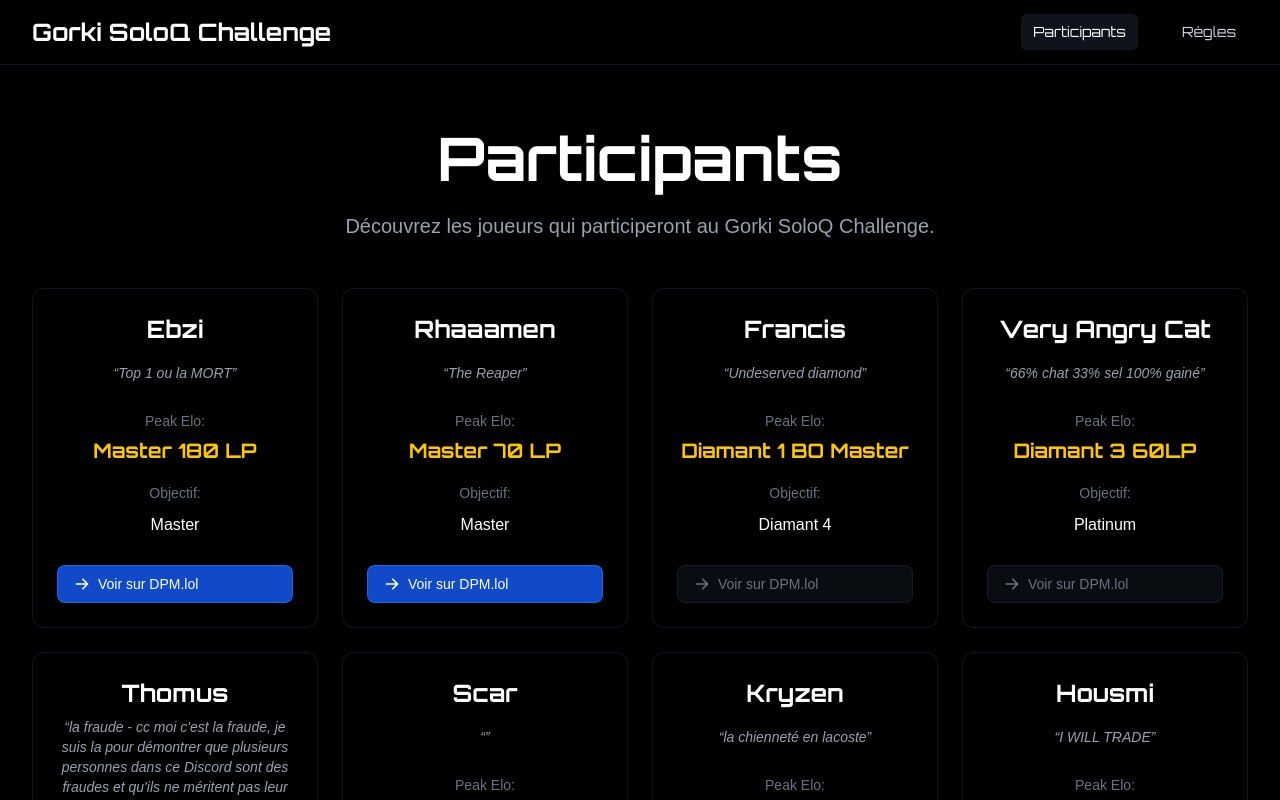
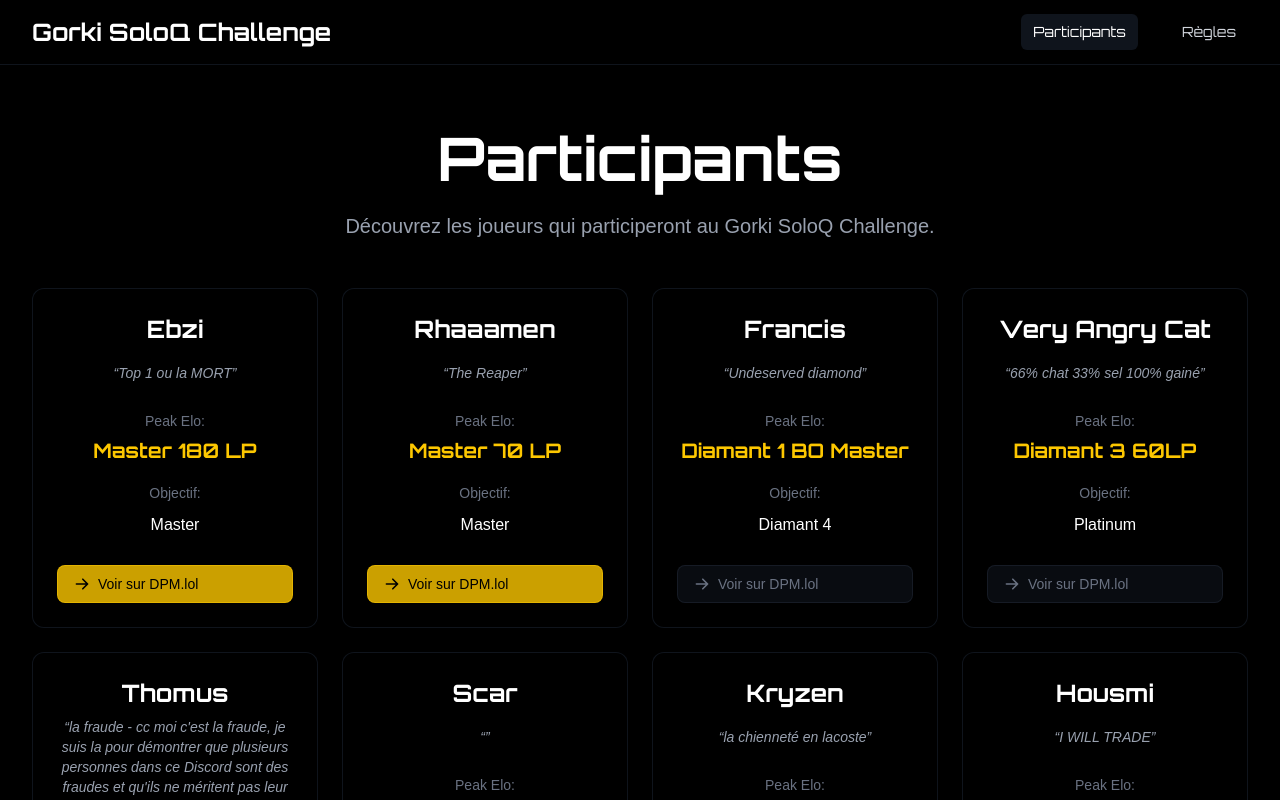
Before and after one commit to Paillard0Celerio0Paul0/gorki, a Next.js app: page /participants in a window 1280 px wide. Shown: the top 800 px of the page. Built offline with nearby package versions, Linux system fonts and the light colour scheme.

Commit message:
link dpm

```diff
--- a/src/components/PlayerCard.tsx
+++ b/src/components/PlayerCard.tsx
@@ -48,7 +48,7 @@ export default function PlayerCard({
             href={dpmLink}
             target="_blank"
             rel="noopener noreferrer"
-            className="inline-flex items-center px-4 py-2 bg-blue-600/80 hover:bg-blue-600 text-white text-sm font-medium rounded-lg transition-colors duration-200 border border-blue-500/50 hover:border-blue-400 mt-auto"
+            className="inline-flex items-center px-4 py-2 bg-yellow-400/80 hover:bg-yellow-400 text-black text-sm font-medium rounded-lg transition-colors duration-200 border border-yellow-400/50 hover:border-yellow-300 mt-auto"
           >
             <svg className="w-4 h-4 mr-2" fill="currentColor" viewBox="0 0 20 20">
               <path fillRule="evenodd" d="M10.293 3.293a1 1 0 011.414 0l6 6a1 1 0 010 1.414l-6 6a1 1 0 01-1.414-1.414L14.586 11H3a1 1 0 110-2h11.586l-4.293-4.293a1 1 0 010-1.414z" clipRule="evenodd" />
```
